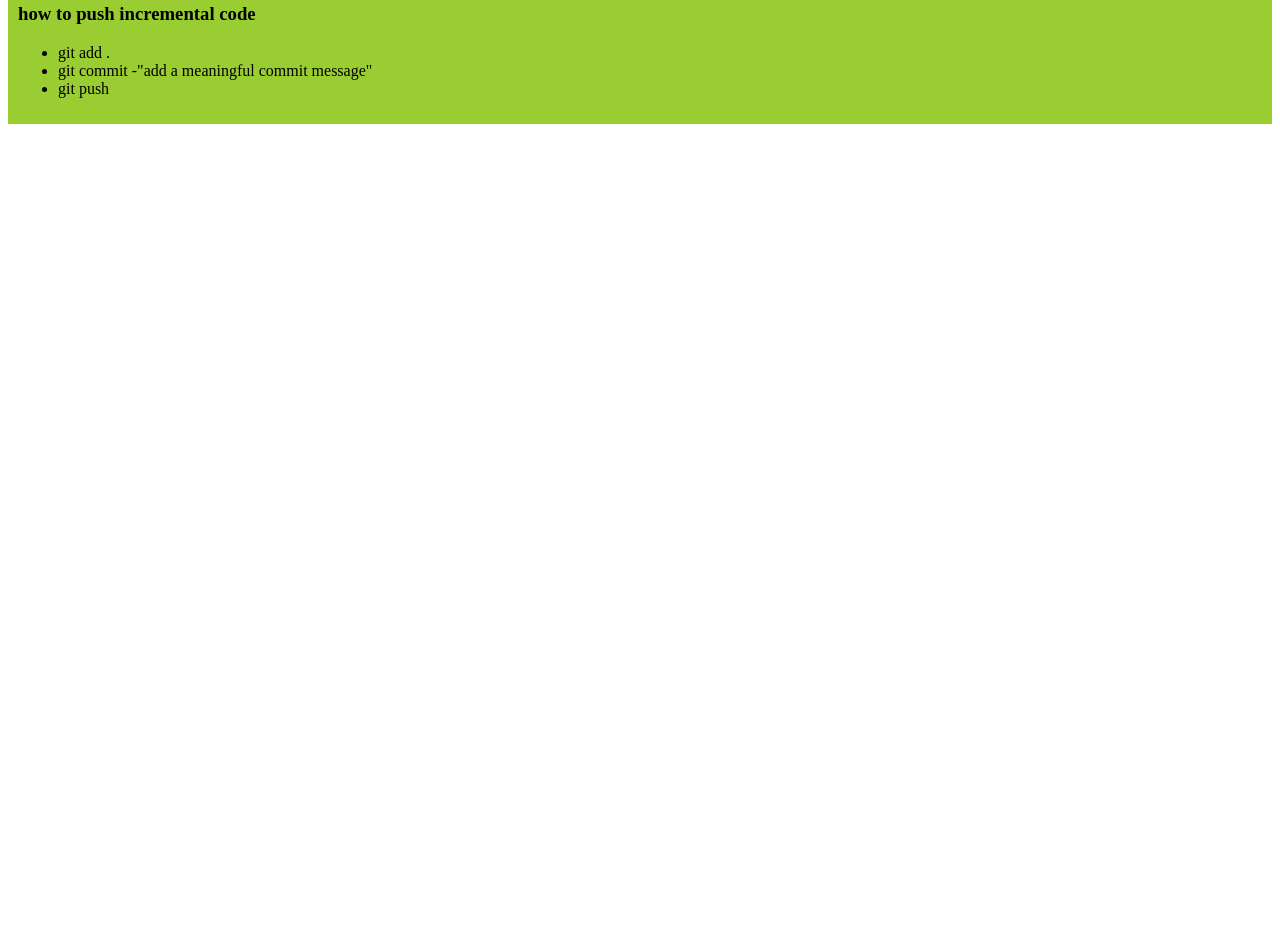
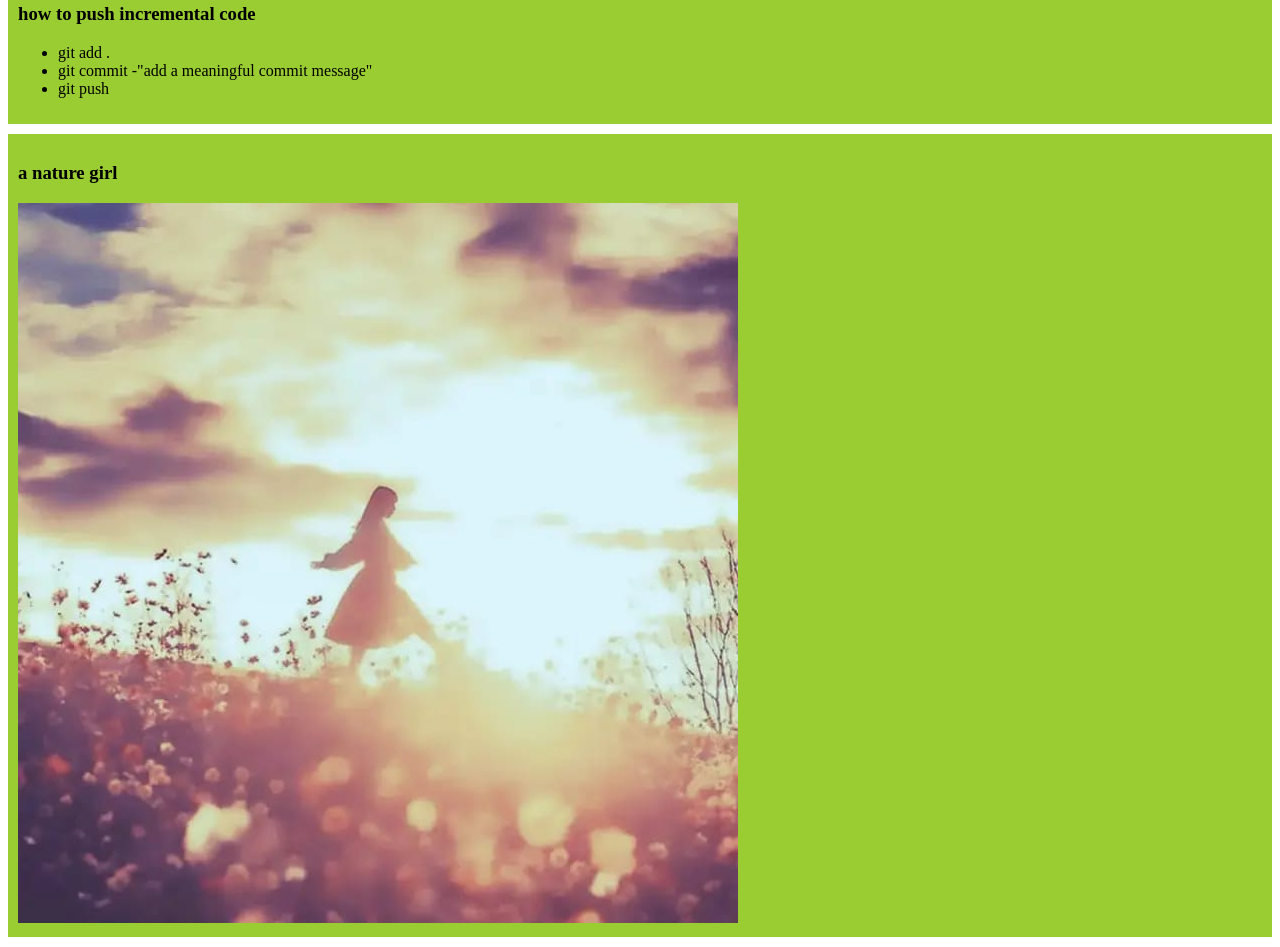
Before and after one commit to Ripa1518/my-first-github-repo-ag, a plain HTML site: page index.html in a window 1280 px wide. Shown: the part 458-1405 px from the top of the page. Before the commit the page ends 800 px from the top, so only its background shows below. Drawn offline with Linux system fonts and the light colour scheme.

Commit message:
added a girl pic

```diff
--- a/index.html
+++ b/index.html
@@ -27,5 +27,9 @@
         <li>git push</li>
     </ul>
 </div>
+<div>
+    <h3>a nature girl</h3>
+    <img src="images/pic1.jpeg" alt="">
+</div>
 </body>
 </html>
```
Also changed, not shown: images/pic1.jpeg (added).
